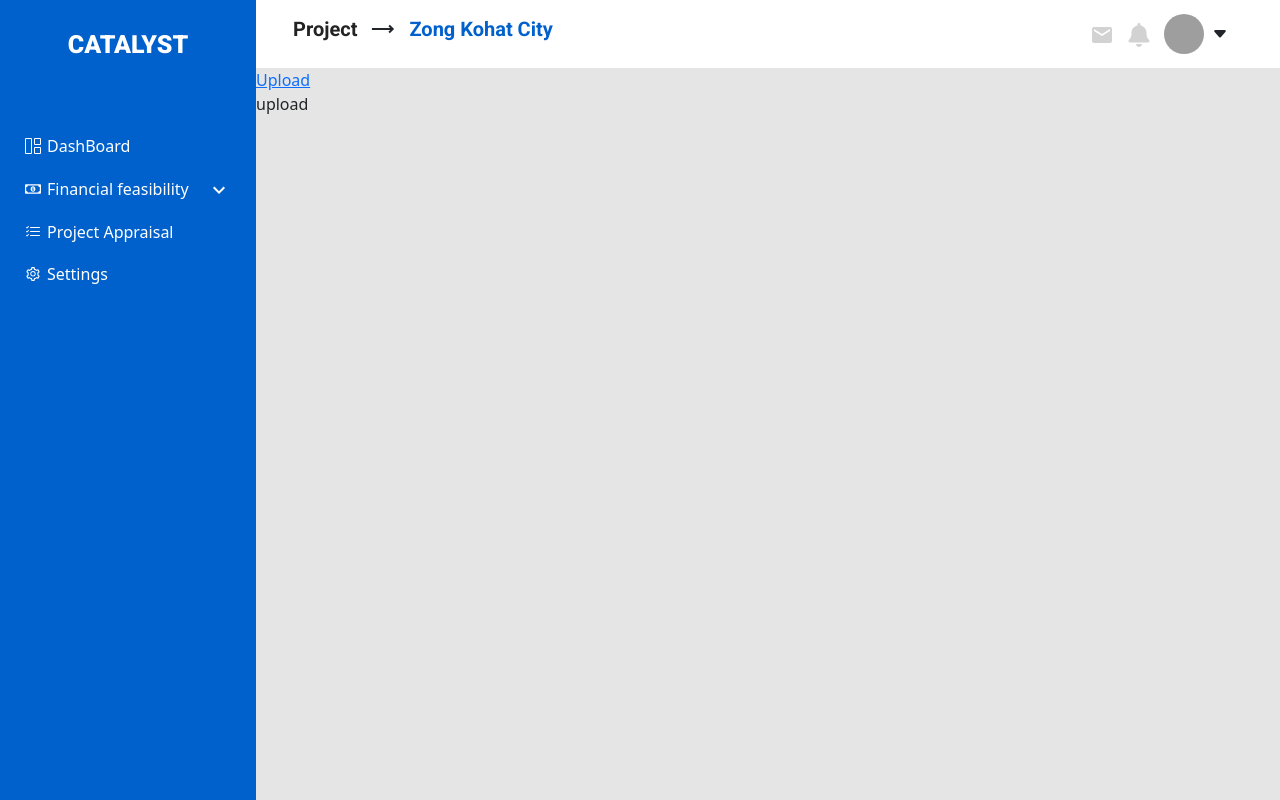
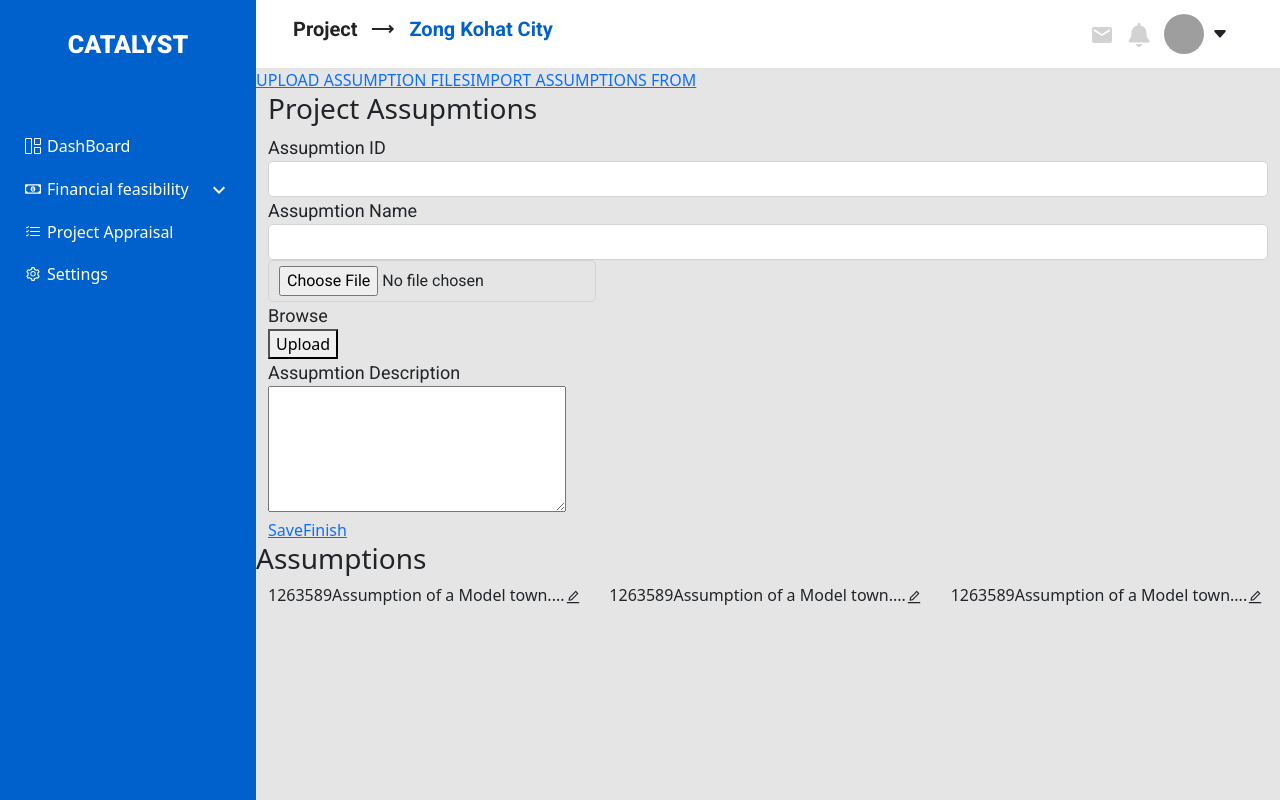
Before and after one commit to Masab-M/CatalystApp, a React (Vite) app: page /userOne/dashBoard/Project/assumption in a window 1280 px wide. Built offline with nearby package versions, Linux system fonts and the light colour scheme; grey boxes are pictures that could not be loaded.

Commit message:
Assumption

```diff
--- /dev/null
+++ b/src/components/createForm/Assump.jsx
@@ -0,0 +1,39 @@
+import React from 'react'
+import { Col, Container, Row } from 'react-bootstrap'
+import {AiOutlineEdit} from 'react-icons/ai'
+export default function Assump() {
+  return (
+    <>
+    <div className="Assumptions">
+        <div className="headText">
+            <h3>Assumptions</h3>
+        </div>
+        <Container fluid>
+        <Row>
+            <Col xs={4}>
+            <div className="singleAssump">
+              <span className="asumpid">1263589</span>
+              <span className="nAssump">Assumption of a Model town....</span>
+              <AiOutlineEdit/>
+            </div>
+            </Col>
+            <Col xs={4}>
+            <div className="singleAssump">
+              <span className="asumpid">1263589</span>
+              <span className="nAssump">Assumption of a Model town....</span>
+              <AiOutlineEdit/>
+            </div>
+            </Col>
+            <Col xs={4}>
+            <div className="singleAssump">
+              <span className="asumpid">1263589</span>
+              <span className="nAssump">Assumption of a Model town....</span>
+              <AiOutlineEdit/>
+            </div>
+            </Col>
+        </Row>
+        </Container>
+    </div>
+    </>
+  )
+}
--- /dev/null
+++ b/src/components/createForm/ProjectAssump.jsx
@@ -0,0 +1,51 @@
+import React from 'react'
+import { Col, Container, Row } from 'react-bootstrap'
+import { Link } from 'react-router-dom'
+
+export default function ProjectAssump() {
+  return (
+    <>
+    <div className="projectAssump">
+        <Container fluid>
+        <Row>
+            <Col xs={12}>
+            <div className="headText">
+            <h3>Project Assupmtions</h3>
+        </div>
+        <form action="" className="assumptions">
+            <div className="form-group">
+                <label htmlFor="assumpId">Assupmtion ID</label>
+                <input type="text" name="assumpId" id="assumpId" />
+            </div>
+            <div className="form-group">
+                <label htmlFor="aName">Assupmtion Name</label>
+                <input type="text" name="aName" id="aName" />
+            </div>
+            <div className="form-group">
+                <div className="uploadField">
+                <input type="file" name="aFile" id="aFile" />
+                <div className="fileName">
+                    <span className='uploadName'></span>
+                </div>
+                <label htmlFor="aFile">Browse</label>
+                <button id='uploadAssump'>Upload</button>
+                </div>
+            </div>
+            <div className="form-group">
+                <label htmlFor="adesc">Assupmtion Description</label>
+                <textarea name="adesc" id="adesc" cols="30" rows="5"></textarea>
+            </div>
+            <div className="actbtn">
+                <Link to=''>Save</Link>
+                <Link to=''>Finish</Link>
+            </div>
+        </form>
+            </Col>
+        </Row>
+        </Container>
+
+
+    </div>
+    </>
+  )
+}
--- a/src/components/userOne/create/Assumption.jsx
+++ b/src/components/userOne/create/Assumption.jsx
@@ -1,5 +1,5 @@
 import React from 'react'
-import { Link, NavLink, Outlet } from 'react-router-dom'
+import {NavLink, Outlet } from 'react-router-dom'
 import DashNav from '../../Dashboard/DashNav'
 
 export default function Assumption() {
@@ -7,7 +7,8 @@ export default function Assumption() {
     <>
     <DashNav srch={false} />
     <div className="assumpLinks">
-        <NavLink to='upload'>Upload </NavLink>
+        <NavLink  className='linkAssump' to='upload'>UPLOAD ASSUMPTION FILES</NavLink>
+        <NavLink  className='linkAssump' to='import'>IMPORT ASSUMPTIONS FROM</NavLink>
     </div>
     <Outlet/>
     </>
--- a/src/components/userOne/create/upload.jsx
+++ b/src/components/userOne/create/upload.jsx
@@ -1,9 +1,12 @@
 import React from 'react'
+import Assump from '../../createForm/Assump'
+import ProjectAssump from '../../createForm/ProjectAssump'
 
 export default function upload() {
   return (
     <>
-upload
+    <ProjectAssump/>
+    <Assump/>
     </>
   )
 }
```
Also changed, not shown: src/components/createForm/AssumpDetails.jsx (added, +61 -0 lines).
